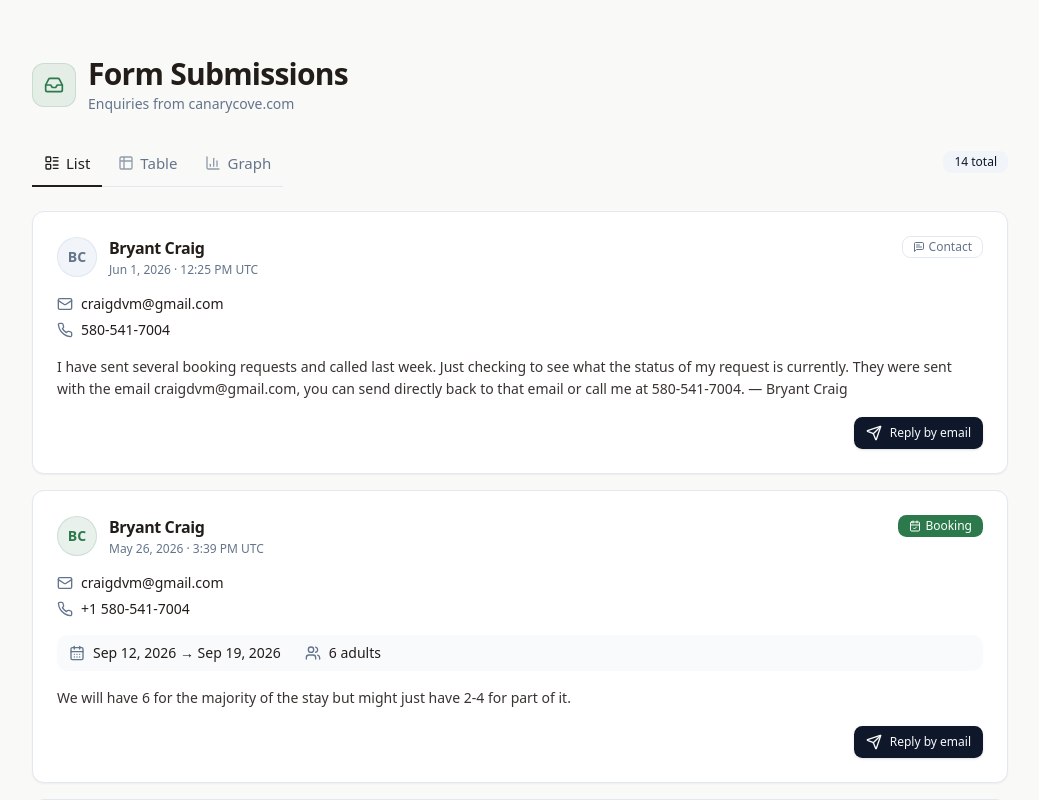
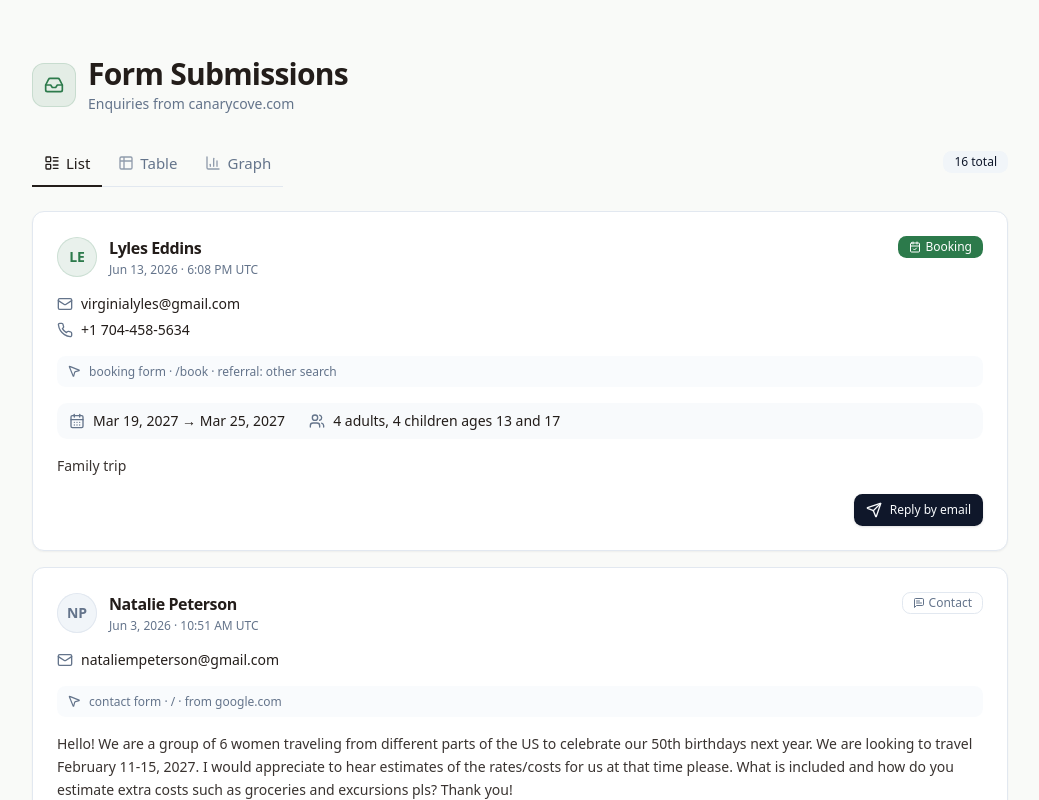
Before and after one commit to enzo-prism/canarycove-dash, a Next.js app: page / in a window 1280 px wide. Shown: the top 800 px of the page, without its empty margins (120-1159 px from the left). Built offline with nearby package versions, Linux system fonts and the light colour scheme.

Commit message:
Refresh Canary Cove submissions data

```diff
--- a/app/page.tsx
+++ b/app/page.tsx
@@ -1,7 +1,7 @@
 import { Inbox } from "lucide-react";
 
 import { SubmissionsView } from "@/components/submissions-view";
-import { submissions } from "@/data/submissions";
+import { submissionImportSummary, submissions } from "@/data/submissions";
 
 export default function Page() {
   const sorted = [...submissions].sort(
@@ -28,7 +28,9 @@ export default function Page() {
         <SubmissionsView items={sorted} />
 
         <footer className="mt-10 text-center text-xs text-muted-foreground">
-          Data curated from Formspree exports · spam filtered
+          {submissionImportSummary.rawRows} raw Formspree rows ·{" "}
+          {submissionImportSummary.visibleRows} guest enquiries ·{" "}
+          {submissionImportSummary.filteredRows} spam/test rows filtered
         </footer>
       </div>
     </main>
--- a/components/submissions-view.tsx
+++ b/components/submissions-view.tsx
@@ -12,6 +12,7 @@ import {
   LayoutList,
   Table2,
   BarChart3,
+  MousePointer2,
 } from "lucide-react";
 
 import { Button } from "@/components/ui/button";
@@ -86,6 +87,35 @@ function TypeBadge({ type }: { type: Submission["type"] }) {
       <Icon className="size-3" />
       {type}
     </Badge>
+  );
+}
+
+function friendlyReferrer(value: string) {
+  try {
+    return new URL(value).hostname.replace(/^www\./, "");
+  } catch {
+    return value;
+  }
+}
+
+function originParts(s: Submission) {
+  const parts = [];
+  if (s.sourceForm) parts.push(`${s.sourceForm} form`);
+  if (s.pagePath) parts.push(s.pagePath);
+  if (s.referral) parts.push(`referral: ${s.referral.replace(/-/g, " ")}`);
+  if (s.referrer) parts.push(`from ${friendlyReferrer(s.referrer)}`);
+  return parts;
+}
+
+function OriginMeta({ submission }: { submission: Submission }) {
+  const parts = originParts(submission);
+  if (!parts.length) return null;
+
+  return (
+    <div className="inline-flex max-w-full items-start gap-2 rounded-md bg-muted/40 px-2.5 py-1.5 text-xs leading-relaxed text-muted-foreground">
+      <MousePointer2 className="mt-0.5 size-3.5 shrink-0" />
+      <span className="min-w-0">{parts.join(" · ")}</span>
+    </div>
   );
 }
 
@@ -181,6 +211,8 @@ function ListView({ items }: { items: Submission[] }) {
                 )}
               </div>
 
+              <OriginMeta submission={s} />
+
               {(s.arrival || s.guests) && (
                 <div className="flex flex-wrap gap-x-6 gap-y-1.5 rounded-lg bg-muted/50 px-3 py-2 text-sm">
                   {s.arrival && s.departure && (
@@ -237,6 +269,9 @@ function TableView({ items }: { items: Submission[] }) {
                   <div className="truncate font-medium">{s.name}</div>
                   <div className="text-xs text-muted-foreground">
                     {date} · {time} UTC
+                  </div>
+                  <div className="mt-1">
+                    <OriginMeta submission={s} />
                   </div>
                 </div>
                 <TypeBadge type={s.type} />
@@ -312,6 +347,9 @@ function TableView({ items }: { items: Submission[] }) {
                 <TableCell className="whitespace-nowrap text-muted-foreground">
                   <div>{date}</div>
                   <div className="text-xs">{time} UTC</div>
+                  <div className="mt-1 whitespace-normal">
+                    <OriginMeta submission={s} />
+                  </div>
                 </TableCell>
                 <TableCell>
                   <div className="flex max-w-[170px] flex-col gap-0.5">
--- a/data/submissions.ts
+++ b/data/submissions.ts
@@ -1,14 +1,11 @@
-// Canary Cove — website form submissions
+// Canary Cove website form submissions.
 //
-// Source: Formspree CSV exports (manually curated by AI agent).
-//   - Booking form  → formspree_xqeqllek
-//   - Contact form  → formspree_xvzarybk
+// Source: Formspree JSON exports refreshed 2026-06-14. The visible list keeps
+// genuine guest enquiries and filters obvious bot/test rows so staff can work
+// from a clean inbox. See submissionImportSummary for the full raw count.
 //
-// Obvious bot/spam rows (dotted-variant Gmail addresses with gibberish
-// names/messages, nonsense guest counts, and the test@test.com row) have
-// been removed. Only genuine guest enquiries remain.
-//
-// `date` is the raw submission timestamp from the export (UTC, ISO 8601).
+// Contact form: formspree_xvzarybk
+// Booking form: formspree_xqeqllek
 
 export type SubmissionType = "booking" | "contact";
 
@@ -18,169 +15,231 @@ export interface Submission {
   name: string;
   email: string;
   phone?: string;
-  date: string; // ISO 8601
+  date: string;
   message?: string;
-  // Booking-only trip details
   arrival?: string;
   departure?: string;
   guests?: string;
+  pagePath?: string;
+  referral?: string;
+  referrer?: string;
+  sourceForm?: string;
 }
+
+export const submissionImportSummary = {
+  "exportedAt": "2026-06-14T20:20:26Z",
+  "rawRows": 28,
+  "visibleRows": 16,
+  "filteredRows": 12,
+  "contactRows": 15,
+  "bookingRows": 13,
+  "sourceFiles": [
+    "formspree_xvzarybk_2026-06-14T20_20_26_export.json",
+    "formspree_xqeqllek_2026-06-14T20_20_11_export.json"
+  ]
+} as const;
 
 export const submissions: Submission[] = [
   {
-    id: "c-20260601",
+    id: "b-20260613-lyles-eddins",
+    type: "booking",
+    name: "Lyles Eddins",
+    email: "virginialyles@gmail.com",
+    phone: "+1 704-458-5634",
+    date: "2026-06-13T18:08:32.773Z",
+    arrival: "2027-03-19",
+    departure: "2027-03-25",
+    guests: "4 adults, 4 children ages 13 and 17",
+    message: "Family trip",
+    pagePath: "/book",
+    referral: "other-search",
+    sourceForm: "booking",
+  },
+  {
+    id: "c-20260603-natalie-peterson",
+    type: "contact",
+    name: "Natalie Peterson",
+    email: "nataliempeterson@gmail.com",
+    date: "2026-06-03T10:51:52.610Z",
+    message: "Hello! We are a group of 6 women traveling from different parts of the US to celebrate our 50th birthdays next year. We are looking to travel February 11-15, 2027. I would appreciate to hear estimates of the rates/costs for us at that time please. What is included and how do you estimate extra costs such as groceries and excursions pls? Thank you!",
+    pagePath: "/",
+    referrer: "https://www.google.com/",
+    sourceForm: "contact",
+  },
+  {
+    id: "c-20260601-bryant-craig",
     type: "contact",
     name: "Bryant Craig",
     email: "craigdvm@gmail.com",
-    phone: "580-541-7004",
-    date: "2026-06-01T12:25:53Z",
-    message:
-      "I have sent several booking requests and called last week. Just checking to see what the status of my request is currently. They were sent with the email craigdvm@gmail.com, you can send directly back to that email or call me at 580-541-7004. — Bryant Craig",
+    date: "2026-06-01T12:25:53.860Z",
+    message: "I have sent several booking requests and called last week. Just checking to see what the status of my request is currently. They were sent with the email craigdvm@gmail.com, you can send directly back to that email or call me at 580-541-7004 Bryant Craig",
+    pagePath: "/contact",
+    referrer: "https://www.canarycove.com/book",
+    sourceForm: "contact",
   },
   {
-    id: "b-20260526",
+    id: "b-20260526-bryant-craig",
     type: "booking",
     name: "Bryant Craig",
     email: "craigdvm@gmail.com",
     phone: "+1 580-541-7004",
-    date: "2026-05-26T15:39:23Z",
+    date: "2026-05-26T15:39:23.247Z",
     arrival: "2026-09-12",
     departure: "2026-09-19",
     guests: "6 adults",
-    message:
-      "We will have 6 for the majority of the stay but might just have 2-4 for part of it.",
+    message: "We will have 6 for the majority of the stay but might just have 2-4 for part of it.",
+    pagePath: "/book",
+    referral: "other",
+    referrer: "https://www.bing.com/",
+    sourceForm: "booking",
   },
   {
-    id: "b-20260525",
+    id: "b-20260525-cyndra-crossman",
     type: "booking",
     name: "Cyndra Crossman",
     email: "cyndra.rae@yahoo.com",
     phone: "+1 602-503-1919",
-    date: "2026-05-25T23:56:59Z",
+    date: "2026-05-25T23:56:59.135Z",
     arrival: "2027-01-28",
     departure: "2027-02-02",
-    guests: "12 adults, 1 child (age 4)",
-    message:
-      "40th birthday celebration. Not exactly sure how many people but maybe 10-12?",
+    guests: "12 adults, 1 child age 4",
+    message: "40th birthday celebration Not exactly sure how many people but maybe 10-12?",
+    pagePath: "/book",
+    referral: "google",
+    referrer: "https://www.google.com/",
+    sourceForm: "booking",
   },
   {
-    id: "c-20260520",
+    id: "c-20260520-bryant-craig",
     type: "contact",
     name: "Bryant Craig",
     email: "craigdvm@gmail.com",
-    date: "2026-05-20T15:03:09Z",
-    message:
-      "We are looking to book for September 11th to the 18th, can you let us know if this is available?",
+    date: "2026-05-20T15:03:09.939Z",
+    message: "We are looking to book for September 11th to the 18th, can you let us know if this is available?",
+    pagePath: "/contact",
+    referrer: "https://www.bing.com/",
+    sourceForm: "contact",
   },
   {
-    id: "b-20260516",
-    type: "booking",
-    name: "Bryant Craig",
-    email: "craigdvm@gmail.com",
-    phone: "(580) 541-7004",
-    date: "2026-05-16T13:18:46Z",
-    arrival: "2026-09-12",
-    departure: "2026-09-19",
-    guests: "4 adults",
-    message: "Slow pace — fishing, snorkeling, sight seeing.",
-  },
-  {
-    id: "b-20260502",
+    id: "b-20260516-bryant-craig",
     type: "booking",
     name: "Bryant Craig",
     email: "craigdvm@gmail.com",
     phone: "580-541-7004",
-    date: "2026-05-02T15:45:08Z",
+    date: "2026-05-16T13:18:46.038Z",
+    arrival: "2026-09-12",
+    departure: "2026-09-19",
+    guests: "4 adults",
+    message: "Slow pace- fishing, snorkeling, sight seeing",
+    pagePath: "/book",
+    referral: "other",
+    referrer: "https://duckduckgo.com/",
+    sourceForm: "booking",
+  },
+  {
+    id: "b-20260502-bryant-craig",
+    type: "booking",
+    name: "Bryant Craig",
+    email: "craigdvm@gmail.com",
+    phone: "580-541-7004",
+    date: "2026-05-02T15:45:08.185Z",
     arrival: "2026-09-13",
     departure: "2026-09-19",
     guests: "6 adults",
-    message:
-      "Relax and fun with friends. Will want to snorkel a little and one or more will want to do a couple days of fishing with a guide.",
+    message: "Relax and fun with friends. Will want to snorkel a little and one or more will want to do a couple days of fishing with a guide.",
+    referral: "other",
+    sourceForm: "booking",
   },
   {
-    id: "b-20260429-blade",
+    id: "b-20260429-blade-cruickshank",
     type: "booking",
     name: "Blade Cruickshank",
     email: "blade.cruickshank@gmail.com",
     phone: "+1 405-434-8827",
-    date: "2026-04-29T19:23:57Z",
+    date: "2026-04-29T19:23:57.943Z",
     arrival: "2026-10-31",
     departure: "2026-11-07",
     guests: "6 adults",
-    message:
-      "Hi Canary Cove Team! I'm so excited to try and coordinate a trip to come back. We are looking at 3 couples. We will probably do snorkeling and maybe a fishing day and a day or two in town. We are considering renting a golf cart to explore a few spots but maybe only a couple of the days.",
+    message: "Hi Canary Cove Team! I'm so excited to try and coordinate a trip to come back. We are looking at 3 couples. We will probably do snorkeling and maybe a fishing day and day or two in town. We are considering renting a golf cart to explore a few spots but maybe only a couple of the days.",
+    referral: "other",
+    sourceForm: "booking",
   },
   {
-    id: "c-20260429-val",
+    id: "c-20260429-val-kaye",
     type: "contact",
     name: "Val Kaye",
     email: "val@sisterhoodtravels.com",
-    date: "2026-04-29T16:29:36Z",
-    message:
-      "Hello, this is my 3rd email request for a reach out for information to book your establishment and I have not heard back from anyone. I have called both phone numbers and no answer. I am hoping to get some information from you for our group. If someone could please reply I would appreciate it. Thank you, Val Kaye.",
+    date: "2026-04-29T16:29:36.962Z",
+    message: "Hello, this is my 3rd email request for a reach out for information to book your establishment and I have not heard back from anyone. I have called both phone numbers and no answer. I am hoping to get some information from you for our group. If someone could please replay I would appreciate it. Thank you, Val Kaye",
+    sourceForm: "contact",
   },
   {
-    id: "b-20260427",
+    id: "b-20260427-jon-kurtyka",
     type: "booking",
     name: "Jon Kurtyka",
     email: "jonkurtyka@yahoo.com",
-    phone: "(215) 292-1040",
-    date: "2026-04-27T15:46:02Z",
+    phone: "215-292-1040",
+    date: "2026-04-27T15:46:02.589Z",
     arrival: "2026-05-21",
     departure: "2026-05-24",
     guests: "2 adults",
-    message: "Birthday celebration.",
+    message: "Birthday celebration",
+    referral: "other",
+    sourceForm: "booking",
   },
   {
-    id: "b-20260424-rich",
+    id: "b-20260424-rich-schones",
     type: "booking",
     name: "Rich Schones",
     email: "schonesfamily@gmail.com",
     phone: "+1 949-394-1213",
-    date: "2026-04-24T18:49:44Z",
+    date: "2026-04-24T18:49:44.604Z",
     arrival: "2026-09-18",
     departure: "2026-09-24",
     guests: "6 adults",
-    message:
-      "Parents, 2 daughters and their husbands for my wife's birthday. Looking for price.",
+    message: "Parents, 2 daughters and their husbands for my wifes birthday. Looking for price",
+    referral: "google",
+    sourceForm: "booking",
   },
   {
-    id: "c-20260424-val",
+    id: "c-20260424-val-kaye",
     type: "contact",
     name: "Val Kaye",
     email: "val@sisterhoodtravels.com",
-    date: "2026-04-24T16:58:40Z",
-    message:
-      "Hello, I am following up to my previous email for information please. Val Kaye, Travel Planner, Sisterhood Travels.",
+    date: "2026-04-24T16:58:40.061Z",
+    message: "Hello, I am following up to my previous email for information please Val Kaye Travel Planner Sisterhood Travels",
+    sourceForm: "contact",
   },
   {
-    id: "b-20260424-erin",
+    id: "b-20260424-erin-jones",
     type: "booking",
     name: "Erin Jones",
     email: "erinj58@yahoo.com",
-    phone: "+1 470-460-0412",
-    date: "2026-04-24T06:14:57Z",
+    phone: "470-460-0412",
+    date: "2026-04-24T06:14:57.611Z",
     arrival: "2027-04-15",
     departure: "2027-04-19",
     guests: "14 adults",
-    message: "Family vacation.",
+    message: "family vacation",
+    referral: "google",
+    sourceForm: "booking",
   },
   {
-    id: "c-20260421-val",
+    id: "c-20260421-val-kaye",
     type: "contact",
     name: "Val Kaye",
     email: "val@sisterhoodtravels.com",
-    date: "2026-04-21T19:58:19Z",
-    message:
-      "Hello — We are interested in a possible buyout of your location for a women's group trip in January 2028 (possibly the last week in January). There are a lot of logistics and questions we have to see if this is the right fit for our tour, and we have many questions on pricing and what is included and what is not. Do you have a person I can work with to coordinate with? Thank you, Val Kaye, Sisterhood Travels.",
+    date: "2026-04-21T19:58:19.950Z",
+    message: "Hello- We are interested in a possible buyout of your location for a women's group trip in January, 2028, (possibly the last week in January. There are a lot of logistics and questions we have to see if this is the right fit for our tour and we have amany questions on pricing and what is included and what is not. Do. you have a person I can work with to coordinate with? Thank you Val Kaye Sisterhood Travels val@sisterhoodtravels.com",
+    sourceForm: "contact",
   },
   {
-    id: "c-20260420-lori",
+    id: "c-20260420-lori-devine",
     type: "contact",
     name: "Lori Devine",
     email: "lori@marallinace.org",
-    date: "2026-04-20T21:15:35Z",
-    message:
-      "Hello, I am working with MarAlliance, and Canary Cove is listed as the preferred accommodations for our February trips. I am attempting to automate our system for reservations and payments by using the WeTravel platform. Is there someone I can email an invitation to? I also need to check availability and rates for Feb 20-27th 2027. Please feel free to reach out to me. Thank you! Lori Devine, Expeditions Coordinator.",
-  },
+    date: "2026-04-20T21:15:35.493Z",
+    message: "Hello, I am working with MarAlliance, and Canary Cove is listed as the preferred accommodations for our February trips. I am attempting to automate our system for reservations and payments by using the WeTravel platform. Is there someone I can email an invitation to? I also need to check availability and rates for Feb 20-27th 2027. Please feel free to reach out to me. I don't have much information in my notes. Thank you! Lori Devine Expeditions Coordinator",
+    sourceForm: "contact",
+  }
 ];
```
